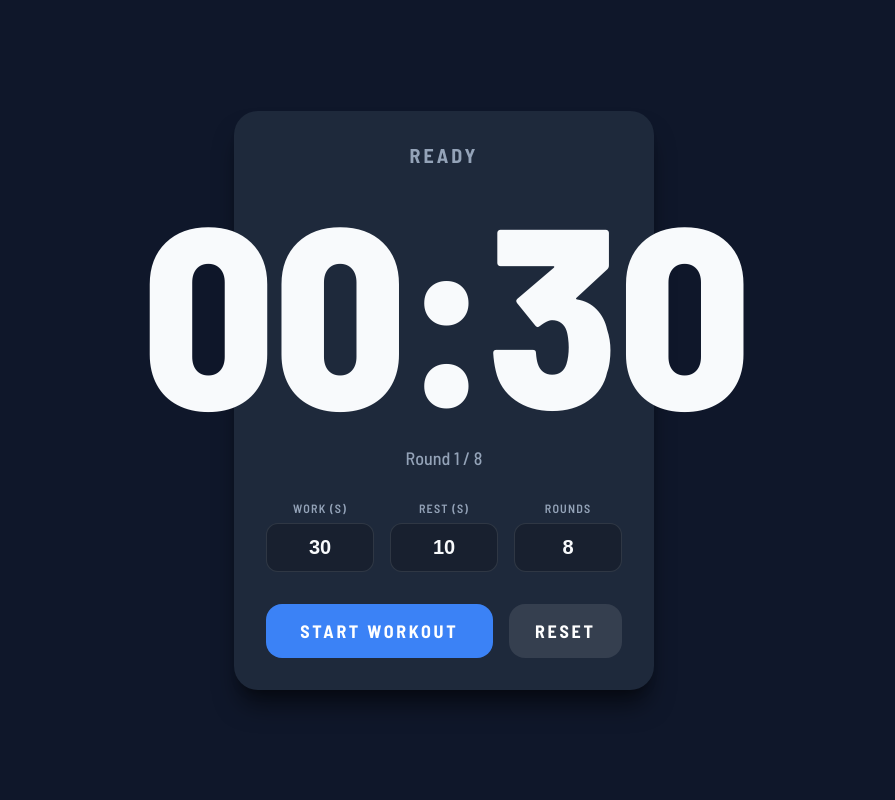
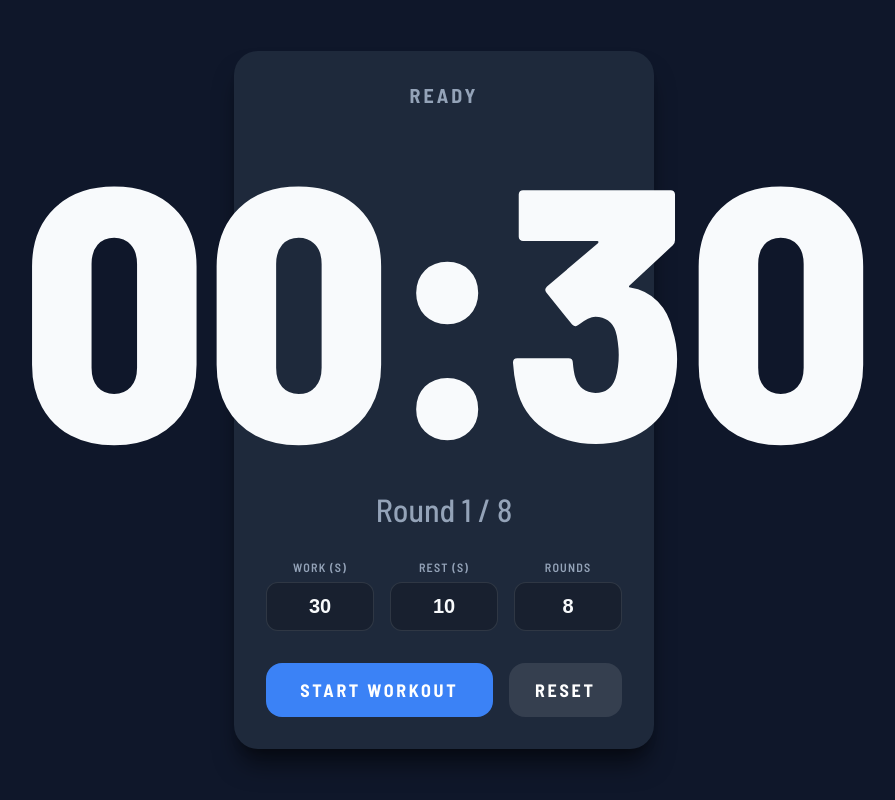
Before and after one commit to devbycarlo/pulse, a React (Vite) app in the folder web-app/: page / in a window 1280 px wide. Shown: the whole page, without its empty margins (196-1091 px from the left). Built offline with nearby package versions, Linux system fonts and the light colour scheme.

Commit message:
feat: enhance font sizes for time display and round info; improve ticking tone functionality with marker cues

```diff
--- a/web-app/index.html
+++ b/web-app/index.html
@@ -64,7 +64,7 @@
     }
 
     .time-display {
-      font-size: clamp(6rem, 20vw, 12rem);
+      font-size: clamp(7rem, 28vw, 16rem);
       font-weight: 800;
       line-height: 1;
       font-variant-numeric: tabular-nums;
@@ -72,7 +72,7 @@
     }
 
     .round-info {
-      font-size: clamp(0.8rem, 2.5vw, 1.125rem);
+      font-size: clamp(1rem, 3.5vw, 1.75rem);
       color: var(--text-muted);
       margin-top: 0.35rem;
       font-weight: 500;
--- a/web-app/src/App.css
+++ b/web-app/src/App.css
@@ -14,7 +14,7 @@
 }
 
 .time-display {
-  font-size: clamp(8rem, 20vw, 20rem);
+  font-size: clamp(9rem, 28vw, 26rem);
   font-weight: 800;
   line-height: 1;
   font-variant-numeric: tabular-nums;
@@ -23,7 +23,7 @@
 }
 
 .round-info {
-  font-size: 1.125rem;
+  font-size: clamp(1.25rem, 3.5vw, 2rem);
   color: var(--text-muted);
   margin-top: 0.5rem;
   font-weight: 500;
--- a/web-app/src/App.jsx
+++ b/web-app/src/App.jsx
@@ -213,9 +213,13 @@ export default function App() {
     setTimeLeft((prev) => {
       const next = prev - 1
 
-      // Change ticking tone every 3 seconds of the timer
+      // Change ticking tone and play a marker cue every 3 seconds of the timer
       if (next > 0 && next % 3 === 0) {
         tickToneIndexRef.current = (tickToneIndexRef.current + 1) % TICK_TONE_PAIRS.length
+        if (next > 3) {
+          const markerFrequencies = [700, 850, 1000, 1150, 1300]
+          playBeep(markerFrequencies[tickToneIndexRef.current % markerFrequencies.length], 0.12, 'sine')
+        }
       }
 
       // Countdown beeps (3, 2, 1) with different tones each second
```
